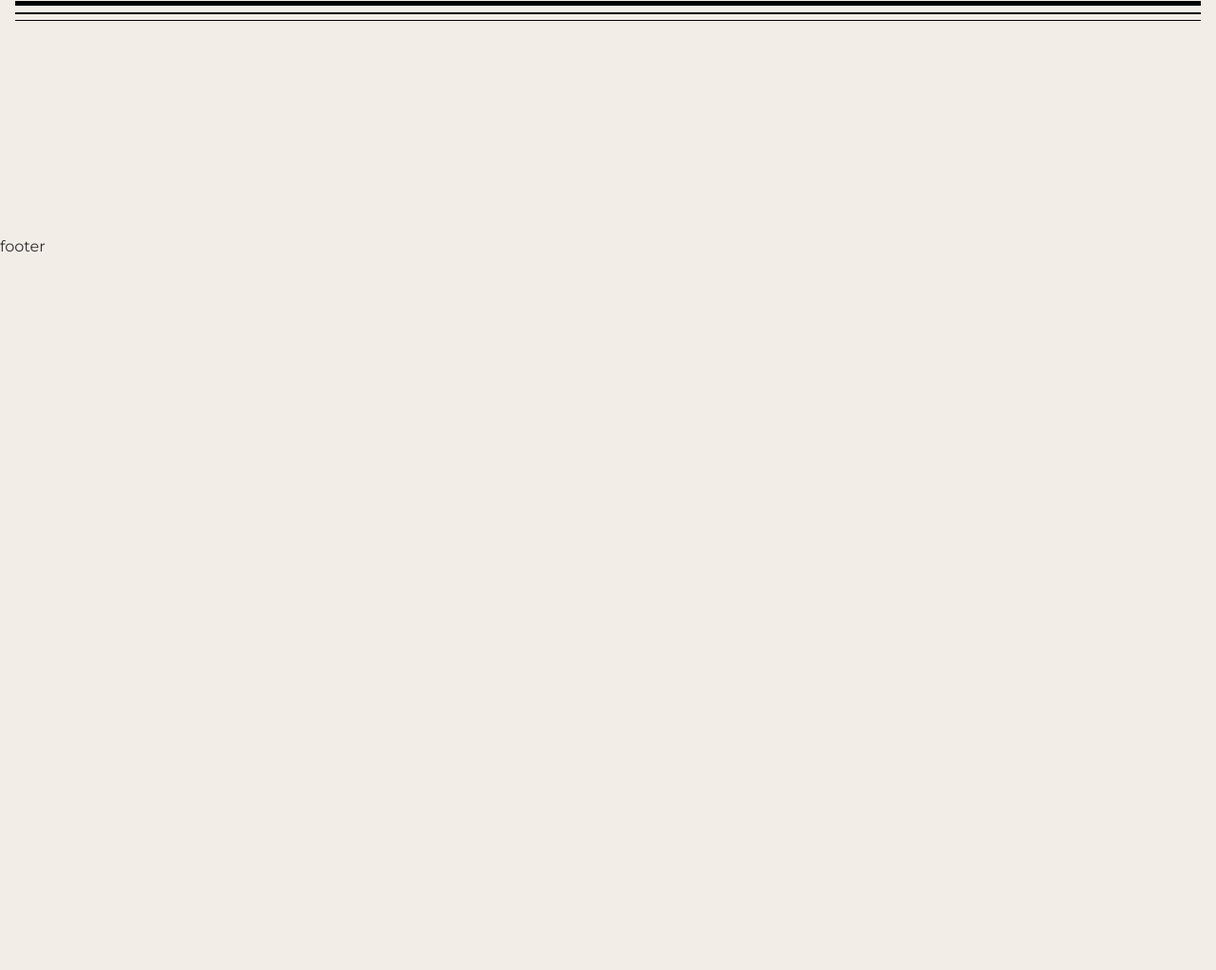
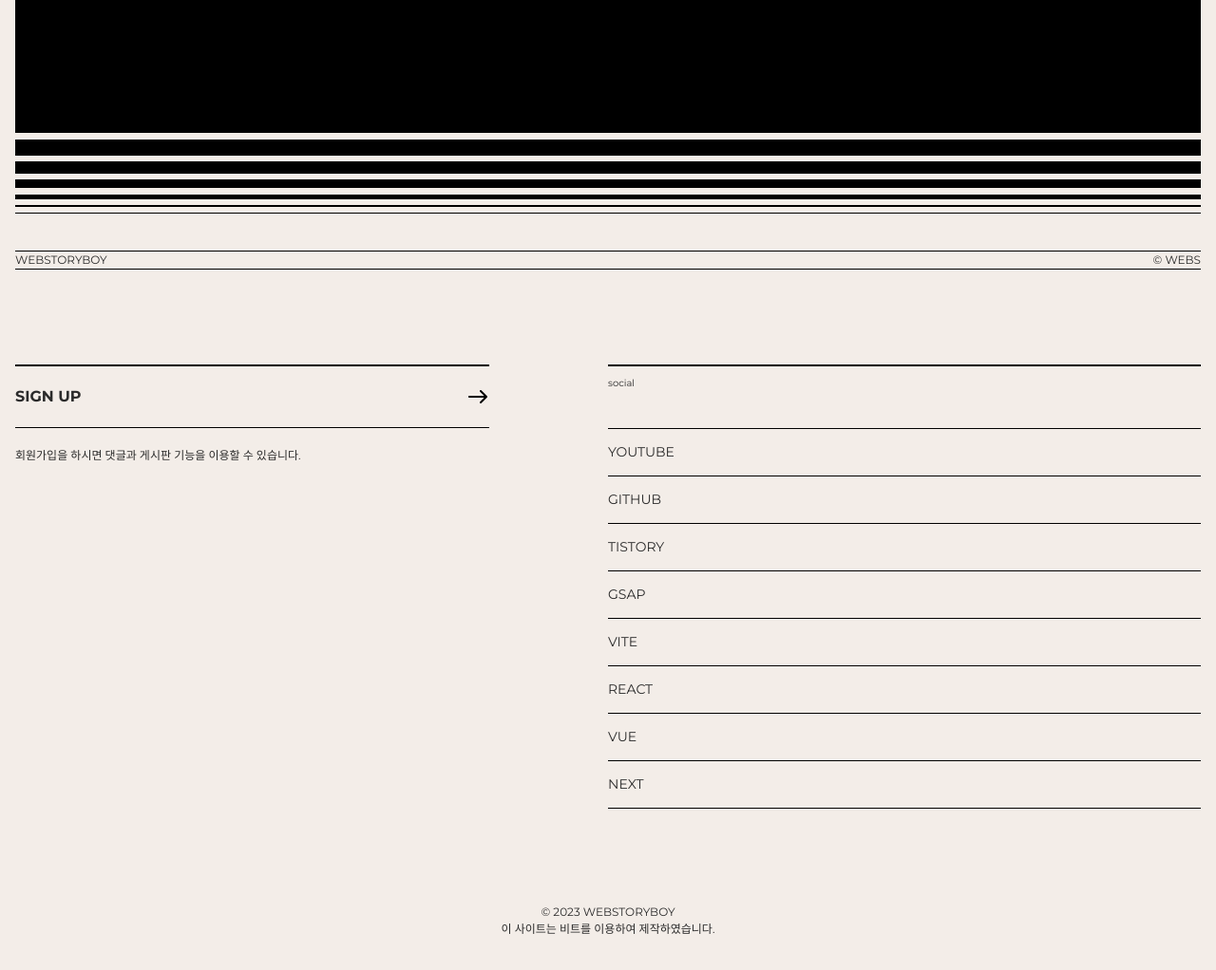
Before and after one commit to daejin5602/port2025-vite, a website built with Vite: page src/index.html in a window 1280 px wide. Shown: the part 9112-10134 px from the top of the page at 95% size. Before the commit the page ends 9384 px from the top, so only its background shows below. Built offline with nearby package versions, Linux system fonts and the light colour scheme.

Commit message:
푸터완료

```diff
--- a/src/assets/css/section/contact.css
+++ b/src/assets/css/section/contact.css
@@ -6,6 +6,7 @@
     width: 100%;
     height:100%;
     padding:16px;
+    display:flex;
     align-items: flex-start;
     justify-content: flex-end;
     flex-direction: column;
@@ -41,6 +42,10 @@
     transform: all 0.3s;
     cursor: all-scroll;
 }
+.contact__lines{
+    width: 100%;
+}
+
 .contact__lines .line{
     display:block;
     width:100%;
@@ -51,7 +56,7 @@
 .contact__lines.top .line{
     margin-top: 0.5vw;
     margin-bottom: 0;
-    display:none;
+    display: none;
 }
 
 .contact__lines.top .line:nth-child(1){
@@ -109,4 +114,7 @@
         padding:0 16px;
         word-break: break-all;
     }
+    .contact__inner{
+    justify-content: center;
 }
+}
--- a/src/assets/css/section/footer.css
+++ b/src/assets/css/section/footer.css
@@ -1,3 +1,94 @@
 #footer{
+    font-family: var(--mainKor--font);
+}
+.footer__inner{
+    padding: 16px;
+}
+.footer__text{
+    font-size: 12px;
+    text-transform: uppercase;
+    border-top: 1px solid var(--black);
+    border-bottom: 1px solid var(--black);
+    display: flex;
+    justify-content: space-between;
 
 }
+.footer__info{
+    display: flex;
+    justify-content: space-between;
+    margin: 100px 0;
+}
+.footer__info .left{
+    width: 40%;
+}
+.footer__info .left .title{
+    border-top: 2px solid var(--black);
+    border-bottom: 1px solid var(--black);
+    padding: 20px 0;
+    text-transform: uppercase;
+    font-weight: 700;
+    background: url(../../img/arrow.svg) no-repeat right 20px;
+    transition: all 0.3s;
+}
+.footer__info .left .title:hover{
+    background-color: var(--black400);
+    padding-left: 10px;
+    background-color: transparent;
+}
+.footer__info .left .desc{
+    font-size: 12px;
+    padding-top: 20px;
+}
+.footer__info .right{
+    width: 50%;
+}
+.footer__info .right h3{
+    border-top: 2px solid var(--black);
+    font-size: 10px;
+    margin-bottom: 40px;
+    padding-top: 10px;
+}
+
+.footer__info .right ul{
+    border-top: 1px solid var(--black);
+}
+.footer__info .right li{
+    border-bottom: 1px solid var(--black);
+}
+
+.footer__info .right li a{
+    padding: 14px 0;
+    font-size: 14px;
+    display: inline-block;
+    text-transform: uppercase;
+}
+.footer__info .right li em{
+    font-size: 12px;
+    padding-left: 10px;
+    opacity: 0;
+    transition: all 0.3s;
+}
+.footer__info .right li:hover em{
+    opacity: 1;
+}
+.footer__right{
+    text-align: center;
+    text-transform: uppercase;
+    font-size: 12px;
+    margin-bottom: 20px;
+}
+
+@media (max-width:800px) {
+    .footer__info{
+        flex-direction: column;
+    }
+    .footer__info .left{
+        width:100%;
+    }
+    .footer__info .left .desc{
+        margin-bottom: 40px;
+    }
+    .footer__info .right{
+        width:100%;
+    }
+}
--- a/src/index.html
+++ b/src/index.html
@@ -401,7 +401,61 @@
     <!-- //main -->
 
     <footer id="footer" role="contentinfo">
-        footer
+        <div class="footer__inner">
+            <h2 class="footer__text">
+                <span>webstoryboy</span>
+                <span>© webs</span>
+            </h2>
+            <div class="footer__info">
+                <div class="left">
+                    <div class="title">
+                        <a href="#">sign up</a>
+                    </div>
+                    <p class="desc">회원가입을 하시면 댓글과 게시판 기능을 이용할 수 있습니다.</p>
+                </div>
+                <div class="right">
+                    <h3>social</h3>
+                    <ul>
+                        <li>
+                            <a href="https://www.youtube.com/@Webstoryboy">youtube</a>
+                            <em>유튜브에 오시면 더 많은 강의를 볼 수 있습니다.</em>
+                        </li>
+                        <li>
+                            <a href="https://github.com/webstoryboy">github</a>
+                            <em>깃헙에 들어오시면 모든 소스를 볼 수 있습니다.</em>
+                        </li>
+                        <li>
+                            <a href="https://webstoryboy.co.kr">tistory</a>
+                            <em>티스토리에 들어오시면 좋은 정보 볼 수 있습니다.</em>
+                        </li>
+                        <li>
+                            <a href="https://www.youtube.com/playlist?list=PL4UVBBIc6giL8-6jvrClimg0cFL-Muqiq">gsap</a>
+                            <em>GSAP를 공부하시고 오면 도움이 됩니다.</em>
+                        </li>
+                        <li>
+                            <a href="https://github.com/webstoryboy/port2023-vite">vite</a>
+                            <em>비트 강의도 곧 오픈 예정입니다.</em>
+                        </li>
+                        <li>
+                            <a href="https://github.com/webstoryboy/port2023-react">react</a>
+                            <em>리액트 강의도 곧 오픈 예정입니다.</em>
+                        </li>
+                        <li>
+                            <a href="https://github.com/webstoryboy/port2023-vue">vue</a>
+                            <em>뷰 강의도 곧 오픈 예정입니다.</em>
+                        </li>
+                        <li>
+                            <a href="https://github.com/webstoryboy/port2023-next">next</a>
+                            <em>넥스트 강의도 곧 오픈 예정입니다.</em>
+                        </li>
+                    </ul>
+                </div>
+            </div>
+            <div class="footer__right">
+                © 2023 webstoryboy<br />
+                이 사이트는 비트를 이용하여 제작하였습니다.
+            </div>
+        </div>
     </footer>
     <!-- //footer -->
 
```
